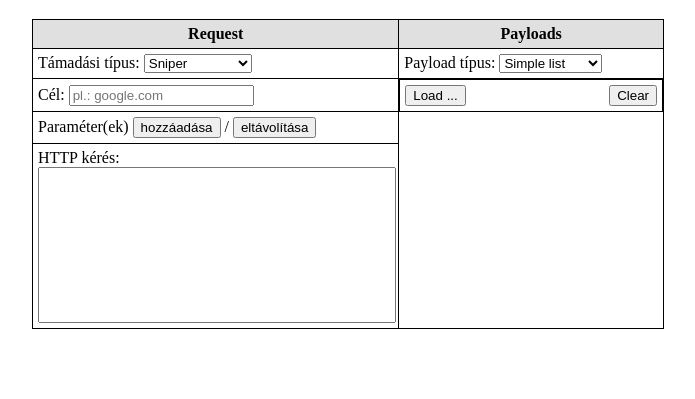
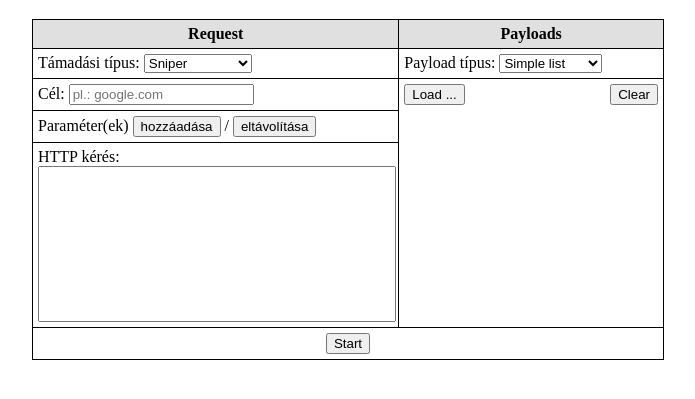
Before and after one commit to bencso/iskola-bintruder, a plain HTML site: page bintruder/index.html in a window 1280 px wide. Shown: the part 61-460 px from the top of the page, without its empty margins (292-987 px from the left). Drawn offline with Linux system fonts and the light colour scheme.

Commit message:
payload config style

```diff
--- a/bintruder/css/style.css
+++ b/bintruder/css/style.css
@@ -19,6 +19,10 @@ td {
     padding: 5px;
 }
 
+#payloadConfig {
+    vertical-align: top;
+}
+
 /* tr:nth-child(even) {
     background-color: rgb(224, 224, 224);
 } */
@@ -33,16 +37,15 @@ textarea {
     resize: none;
 }
 
+.startBar {
+    display: flex;
+    justify-content: space-around;
+}
 
 
 
 
-.simpleListFormOuter {
-    display: grid;
-    align-items: start;
-}
-
-.simpleListFormInner {
+.simpleListForm {
     display: flex;
     justify-content: space-between;
 }
--- a/bintruder/index.html
+++ b/bintruder/index.html
@@ -16,7 +16,7 @@
         <tr>
             <td>
                 Támadási típus:
-                <select name="attackType" id="attackType" onchange="AttackTypeSelected()">
+                <select name="attackType" id="attackType">
                     <option value="0">Sniper</option>
                     <option value="1" title="Fejlesztés alatt!" disabled>Battering Ram</option>
                     <option value="2" title="Fejlesztés alatt!" disabled>Pitchfork</option>
@@ -25,7 +25,7 @@
             </td>
             <td>
                 Payload típus:
-                <select name="payloadType" id="payloadType" onchange="PayloadTypeSelected()">
+                <select name="payloadType" id="payloadType">
                     <option value="0">Simple list</option>
                     <option value="1" title="Fejlesztés alatt!" disabled>Numbers</option>
                     <option value="2">Brute forcer</option>
@@ -51,6 +51,13 @@
                 <textarea name="requestBody" id="requestBody" rows="10" spellcheck="false"></textarea>
             </td>
         </tr>
+        <tr>
+            <td colspan="2">
+                <div class="startBar">
+                    <button id="startAttack">Start</button>
+                </div>
+            </td>
+        </tr>
     </table>
 
     <script type="module" src="js/main.js"></script>
--- a/bintruder/js/main.js
+++ b/bintruder/js/main.js
@@ -60,6 +60,11 @@ function UpdateRequest(value) {
     requestBody.value = String.format(currentRequest, value)
 }
 
+const startButton = document.getElementById("startAttack")
+startButton.onclick = function() {
+    console.log("start")
+}
+
 //#region Attack select functions
 document.getElementById("attackType").onchange = () =>  {
     let type = document.getElementById("attackType").value
@@ -89,8 +94,7 @@ let payloadFormConfigs = {
             }
         ],
         setup: (form) => {
-            payloadConfig.className = "simpleListFormOuter"
-            form.className = "simpleListFormInner"
+            form.className = "simpleListForm"
         }
     },
     2 : {
@@ -112,8 +116,6 @@ let payloadFormConfigs = {
             }
         ],
         setup: (form, config) => {
-            payloadConfig.className = ""
-
             config.fields.forEach(element => {
                 let label = document.getElementById("label_" + element.id)
                 label.style.display = "block"
@@ -121,9 +123,12 @@ let payloadFormConfigs = {
             });
 
             document.getElementById("charset").value = "abcdefghijklmnopqrstuvwxyz"
+            document.getElementById("minLength").value = "4"
+            document.getElementById("maxLength").value = "8"
         }
     }
 }
+
 const payloadConfig = document.getElementById("payloadConfig")
 
 function SwitchPayloadConfig() {
```
